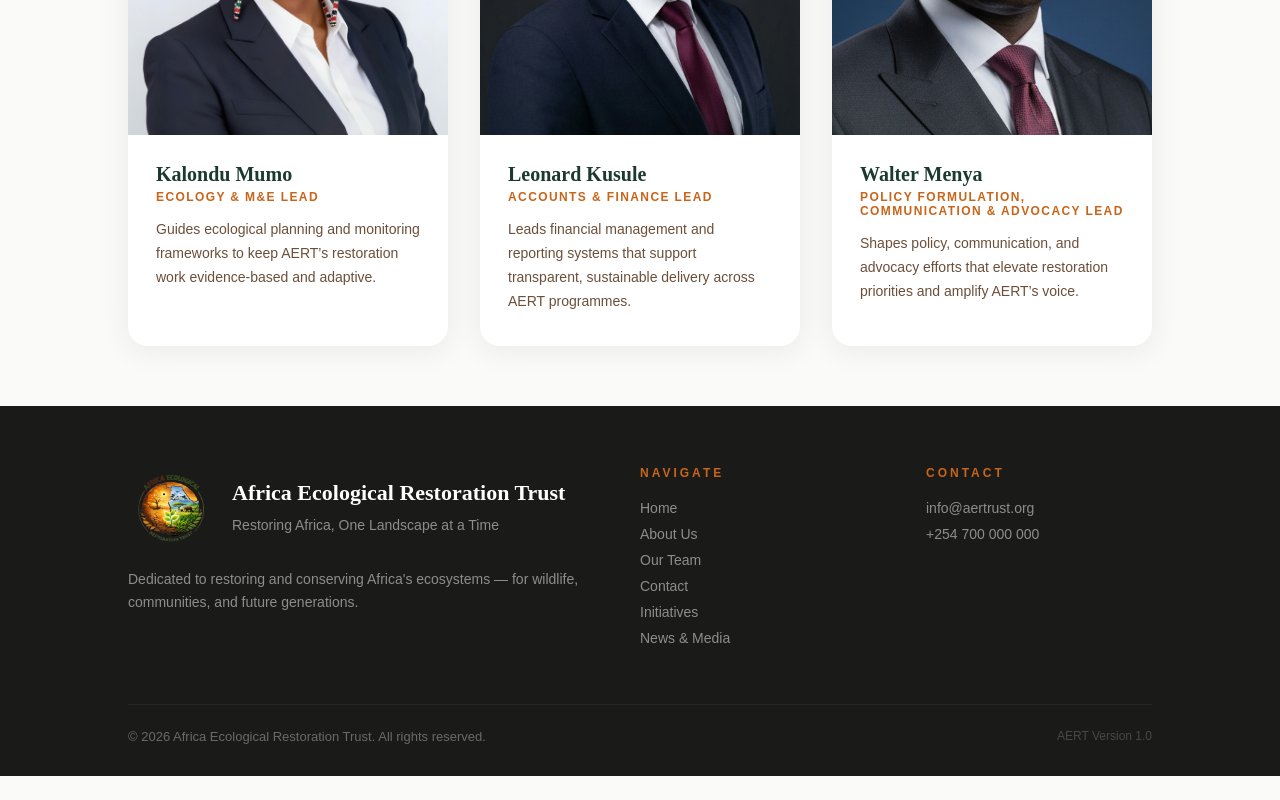
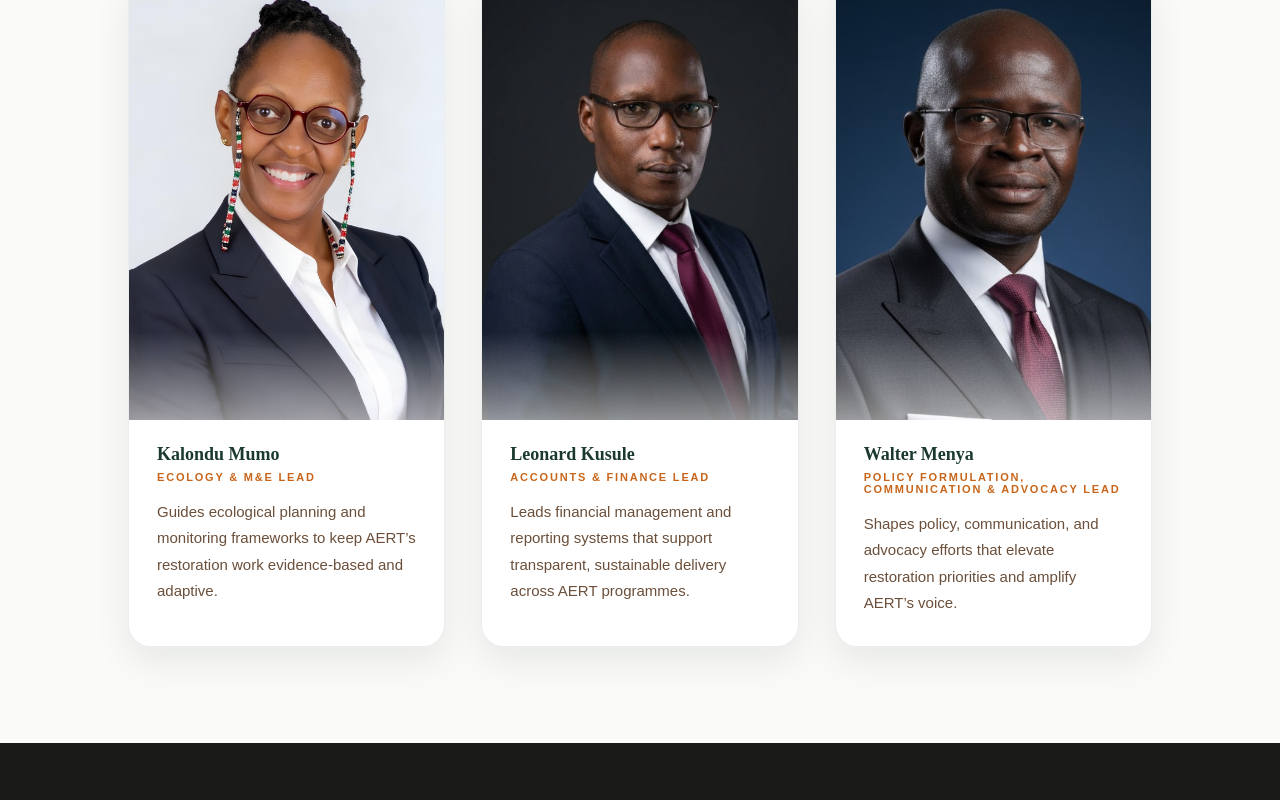
Before and after one commit to Ob55/IzhooWebsite, a React (Vite) app: page /team in a window 1280 px wide. Shown: the part 1340-2140 px from the top of the page. Before the commit the page ends 2116 px from the top, so only its background shows below. Built offline with nearby package versions, Linux system fonts and the light colour scheme.

Commit message:
Refine team cards and remove news link

```diff
--- a/src/components/Footer.jsx
+++ b/src/components/Footer.jsx
@@ -27,7 +27,6 @@ const Footer = () => {
           <Link to="/team">Our Team</Link>
           <Link to="/contact">Contact</Link>
           <Link to="/initiatives">Initiatives</Link>
-          <Link to="/news-media">News & Media</Link>
         </div>
         <div className="footer-col">
           <h4>Contact</h4>
--- a/src/components/Navbar.jsx
+++ b/src/components/Navbar.jsx
@@ -32,7 +32,6 @@ const Navbar = () => {
         <li><Link to="/team" className={location.pathname === '/team' ? 'active' : ''}>Our Team</Link></li>
         <li><Link to="/contact" className={location.pathname === '/contact' ? 'active' : ''}>Contact</Link></li>
         <li><Link to="/initiatives" className={location.pathname === '/initiatives' ? 'active' : ''}>Initiatives</Link></li>
-        <li><Link to="/news-media" className={location.pathname === '/news-media' ? 'active' : ''}>News & Media</Link></li>
       </ul>
       <Link to="/contact" className="nav-cta">Get Involved</Link>
     </nav>
--- a/src/index.css
+++ b/src/index.css
@@ -419,32 +419,66 @@
 
   /* ── TEAM PAGE ── */
   .team-grid {
-    display: grid; grid-template-columns: repeat(3,1fr); gap: 32px;
-    padding: 60px 10vw;
+    display: grid;
+    grid-template-columns: repeat(3, 1fr);
+    gap: 36px;
+    padding: 72px 10vw 96px;
   }
   .team-card {
-    background: white; border-radius: 20px; overflow: hidden;
-    box-shadow: 0 4px 30px rgba(0,0,0,0.07);
-    transition: transform 0.3s, box-shadow 0.3s;
+    background: white;
+    border-radius: 22px;
+    overflow: hidden;
+    border: 1px solid rgba(27,58,45,0.09);
+    box-shadow: 0 14px 36px rgba(13, 34, 24, 0.08);
+    transition: transform 0.3s, box-shadow 0.3s, border-color 0.3s;
     animation: fadeUp 0.8s cubic-bezier(0.16,1,0.3,1) both;
+    display: flex;
+    flex-direction: column;
+    height: 100%;
+    position: relative;
   }
-  .team-card:hover { transform: translateY(-6px); box-shadow: 0 16px 50px rgba(0,0,0,0.12); }
+  .team-card:hover {
+    transform: translateY(-6px);
+    box-shadow: 0 18px 50px rgba(13, 34, 24, 0.12);
+    border-color: rgba(200,101,26,0.2);
+  }
+  .team-card::before {
+    content: '';
+    position: absolute;
+    top: 0;
+    left: 24px;
+    right: 24px;
+    height: 3px;
+    border-radius: 999px;
+    background: linear-gradient(90deg, rgba(200,101,26,0.9), rgba(44,140,76,0.45));
+    z-index: 2;
+  }
   .team-photo {
-    height: 320px;
-    background: linear-gradient(135deg, #eef5ef, #d8e6d8);
-    display: flex; align-items: center; justify-content: center;
-    position: relative; overflow: hidden;
+    background:
+      radial-gradient(circle at top, rgba(255,255,255,0.78), transparent 48%),
+      linear-gradient(180deg, #eef4ef 0%, #dfe9df 100%);
+    display: flex;
+    align-items: flex-end;
+    justify-content: center;
+    position: relative;
+    overflow: hidden;
+    height: 445px;
+    padding: 0;
   }
   .team-photo img {
     width: 100%;
     height: 100%;
+    max-width: none;
     object-fit: cover;
-    object-position: center;
+    object-position: center top;
     display: block;
   }
   .team-photo::after {
-    content: ''; position: absolute; inset: 0;
-    background: linear-gradient(to bottom, transparent 50%, rgba(27,58,45,0.08));
+    content: '';
+    position: absolute;
+    inset: auto 0 0;
+    height: 88px;
+    background: linear-gradient(to top, rgba(255,255,255,0.55), transparent);
   }
   .team-photo-fallback {
     position: absolute;
@@ -456,10 +490,32 @@
     color: var(--forest);
     background: linear-gradient(135deg, #eef5ef, #d8e6d8);
   }
-  .team-info { padding: 28px 28px 32px; }
-  .team-info h3 { font-family:'Playfair Display',serif; font-size:20px; color:var(--forest); margin-bottom:4px; }
-  .team-role { font-size:12px; letter-spacing:1.4px; text-transform:uppercase; color:var(--amber); font-weight:600; margin-bottom:14px; display:block; }
-  .team-bio { font-size:14px; line-height:1.7; color:var(--bark); }
+  .team-info {
+    padding: 24px 28px 30px;
+    flex: 1;
+    display: flex;
+    flex-direction: column;
+  }
+  .team-info h3 {
+    font-family:'Playfair Display',serif;
+    font-size: 18px;
+    color: var(--forest);
+    margin-bottom: 6px;
+  }
+  .team-role {
+    font-size: 11px;
+    letter-spacing: 1.8px;
+    text-transform: uppercase;
+    color: var(--amber);
+    font-weight: 700;
+    margin-bottom: 16px;
+    display: block;
+  }
+  .team-bio {
+    font-size: 15px;
+    line-height: 1.75;
+    color: var(--bark);
+  }
 
   /* ── CONTACT PAGE ── */
   .contact-layout {
@@ -539,7 +595,7 @@
     .who-right { min-height: 300px; }
     .two-col { grid-template-columns: 1fr; gap:40px; }
     .three-col { grid-template-columns: 1fr; }
-    .team-grid { grid-template-columns: 1fr 1fr; padding: 40px 5vw; }
+    .team-grid { grid-template-columns: 1fr 1fr; padding: 48px 5vw 72px; gap: 24px; }
     .contact-layout { grid-template-columns: 1fr; }
     .form-row { grid-template-columns: 1fr; }
     .footer-grid { grid-template-columns: 1fr; gap: 40px; }
@@ -559,6 +615,10 @@
     .team-grid { grid-template-columns: 1fr; }
     .highlights-grid { grid-template-columns: 1fr; }
     .hero-stats { grid-template-columns: 1fr 1fr; }
+    .team-photo {
+      height: 380px;
+      padding: 16px 16px 0;
+    }
     .logo-text {
       max-width: 180px;
     }
```
